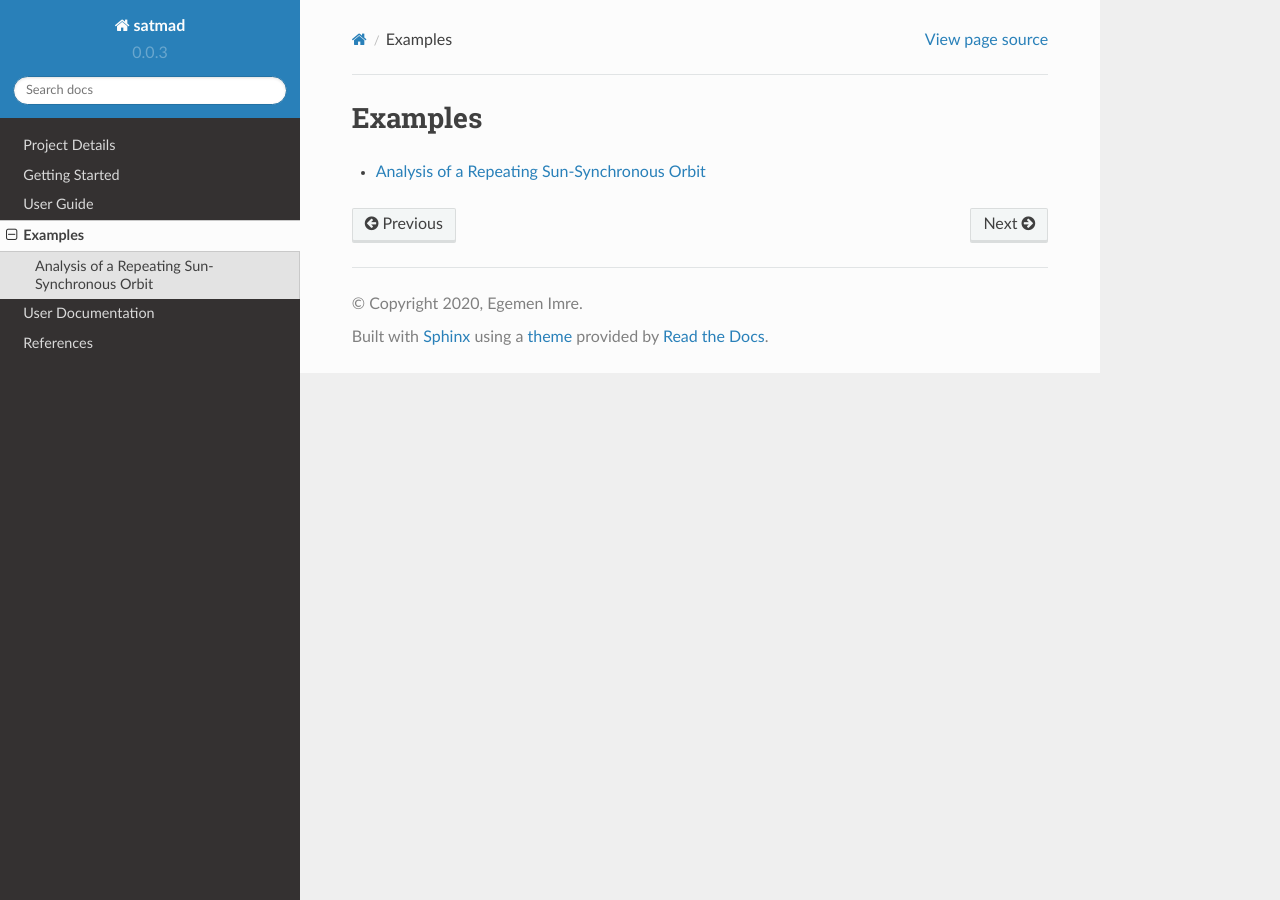
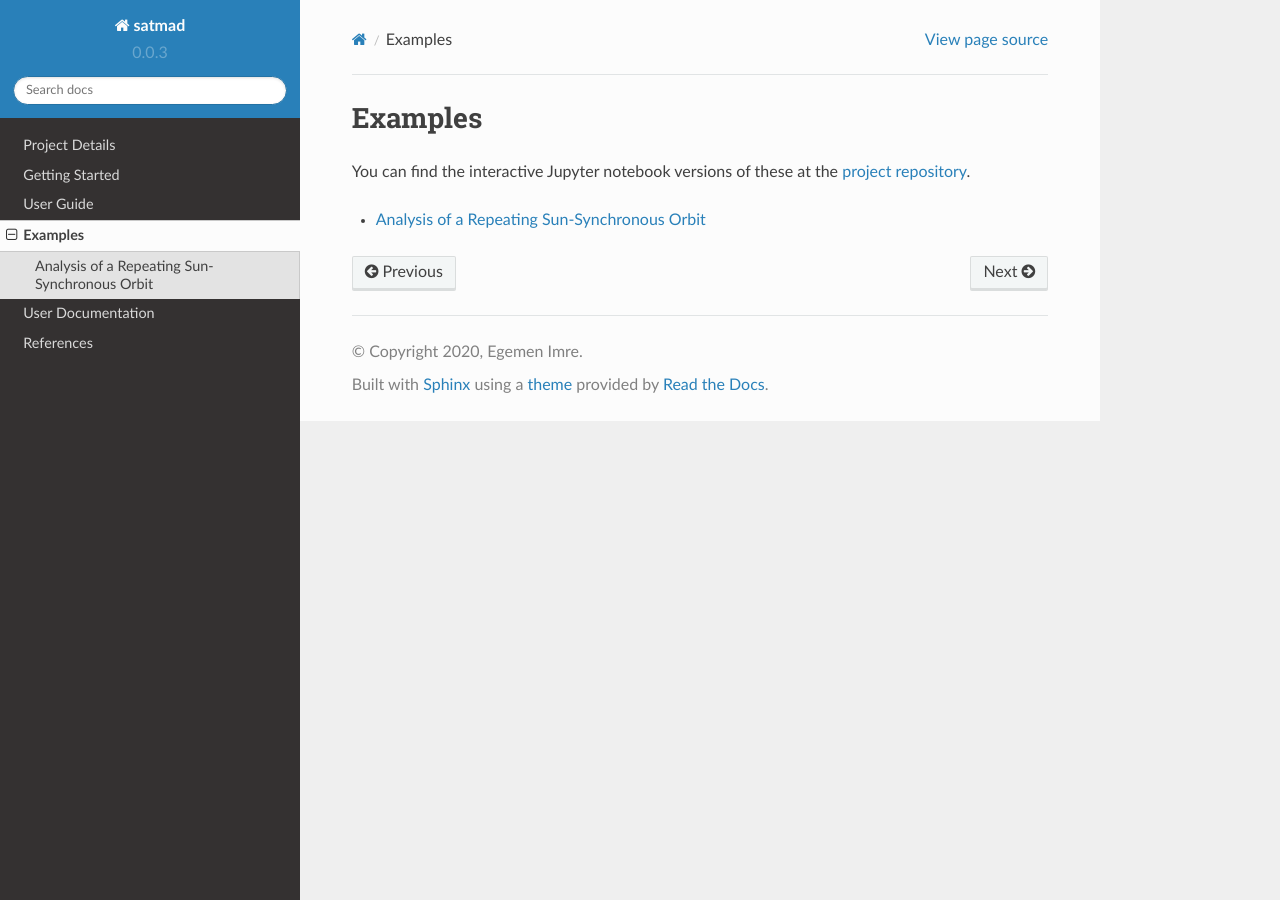
Before and after one commit to egemenimre/satmad, a Sphinx documentation site: the page built from docs/examples.rst, in a window 1280 px wide. Built offline with Sphinx 7.4.7 and the Read the Docs theme 2.0.0, drawn with Linux system fonts in a browser that asks for light colours.

Commit message:
Added main repository link for the notebooks.

```diff
--- a/docs/examples.rst
+++ b/docs/examples.rst
@@ -1,5 +1,8 @@
 Examples
 ==========
+
+You can find the interactive Jupyter notebook versions of these at the
+`project repository <https://github.com/egemenimre/satmad/tree/master/docs/examples>`_.
 
 .. toctree::
    :maxdepth: 1
```
